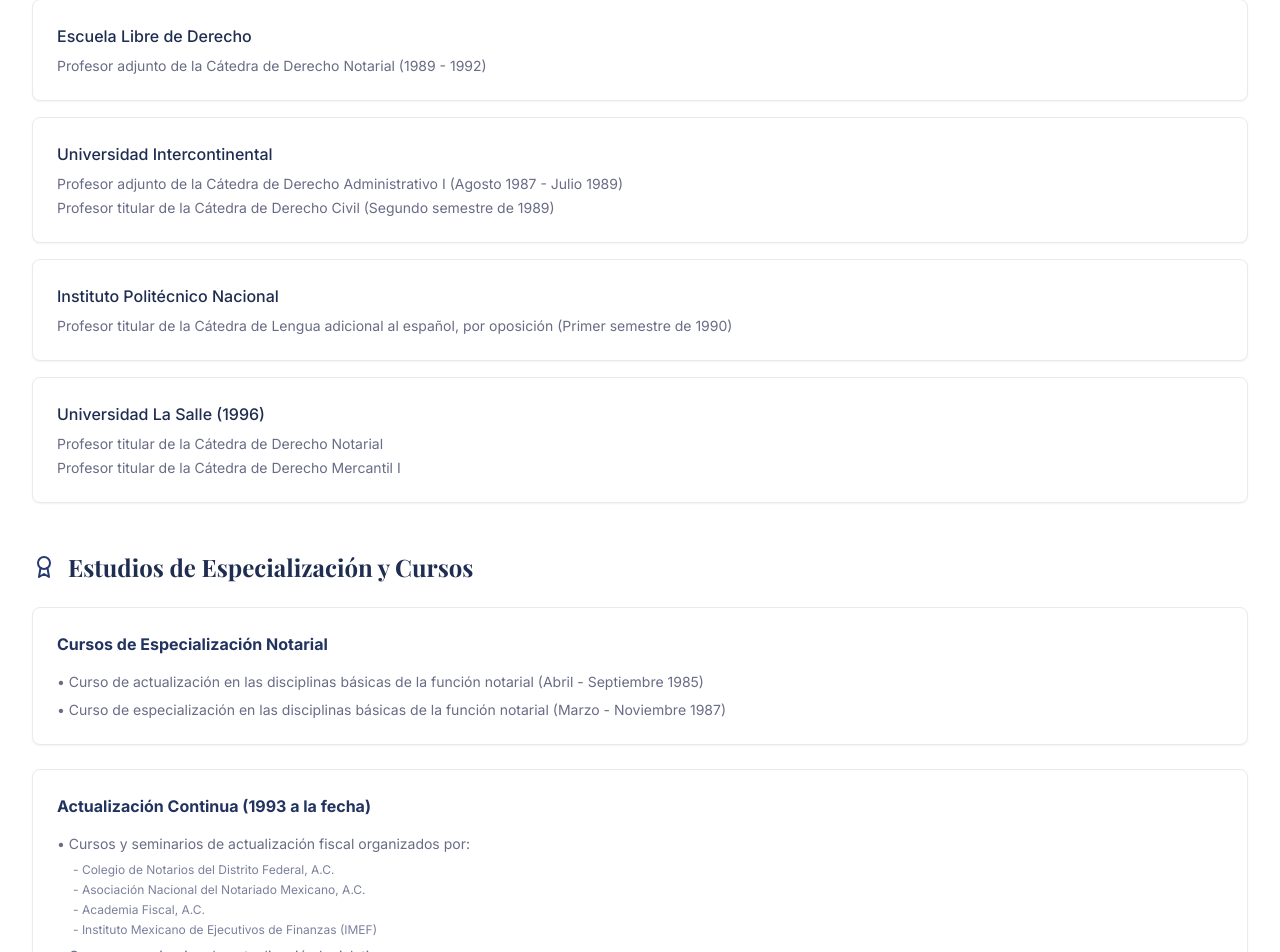
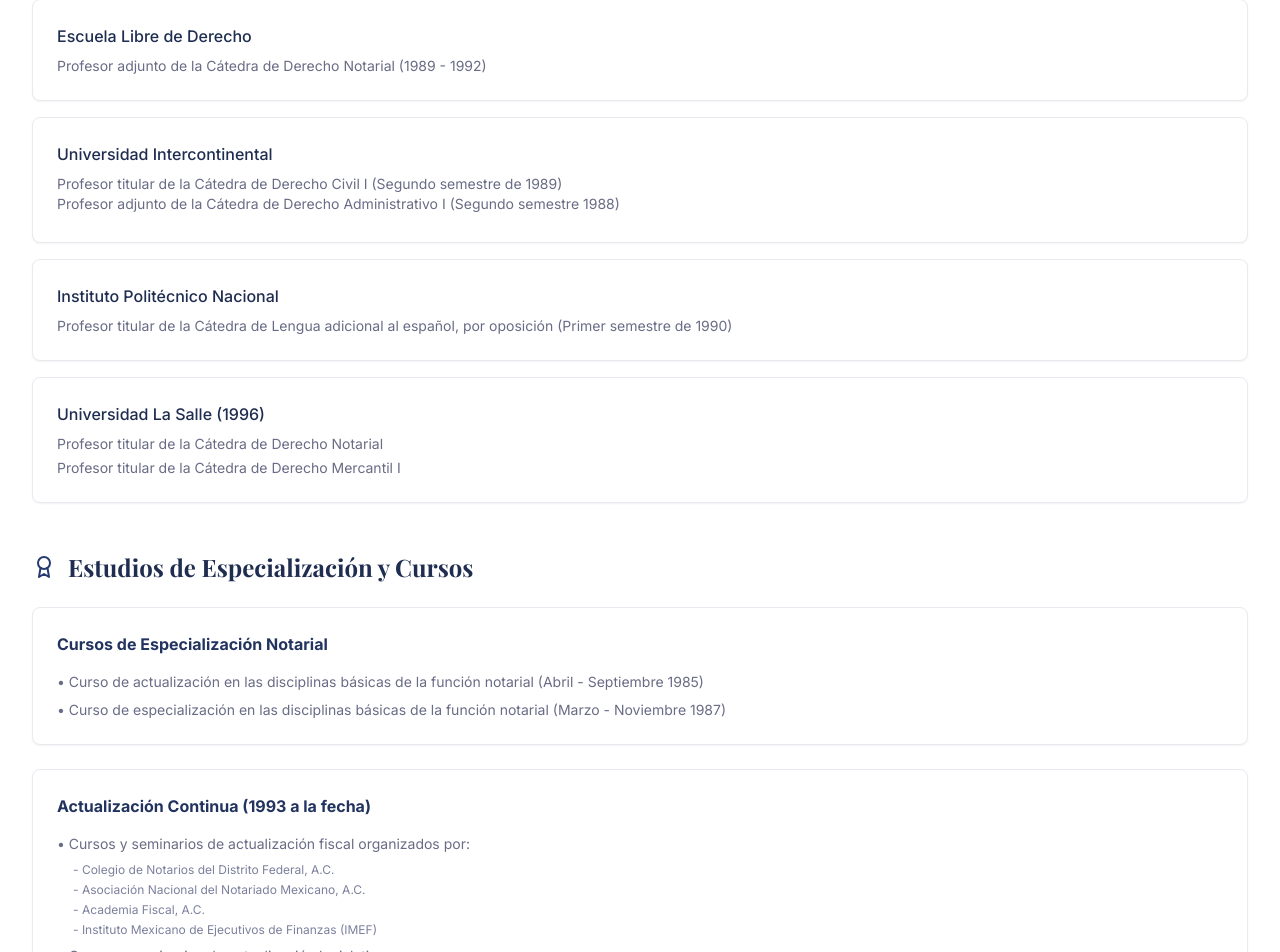
Before and after one commit to Delibes81/not36v2, a React (Vite) app: page /notario in a window 1280 px wide. Shown: the part 2747-3699 px from the top of the page. Built offline with nearby package versions, Linux system fonts and the light colour scheme.

Commit message:
correcion datos experiencia docente

```diff
--- a/src/components/pages/NotaryCV.tsx
+++ b/src/components/pages/NotaryCV.tsx
@@ -262,8 +262,9 @@ const NotaryCV: React.FC = () => {
 
               <div className="bg-white border border-neutral-200 rounded-lg p-6 shadow-sm">
                 <h3 className="font-medium text-primary-900 mb-2">Universidad Intercontinental</h3>
-                <p className="text-sm text-neutral-700 mb-1">Profesor adjunto de la Cátedra de Derecho Administrativo I (Agosto 1987 - Julio 1989)</p>
-                <p className="text-sm text-neutral-700">Profesor titular de la Cátedra de Derecho Civil (Segundo semestre de 1989)</p>
+                <p className="text-sm text-neutral-700">Profesor titular de la Cátedra de Derecho Civil I (Segundo semestre de 1989)</p>
+                <p className="text-sm text-neutral-700 mb-1">Profesor adjunto de la Cátedra de Derecho Administrativo I (Segundo semestre 1988)</p>
+
               </div>
 
               <div className="bg-white border border-neutral-200 rounded-lg p-6 shadow-sm">
```
